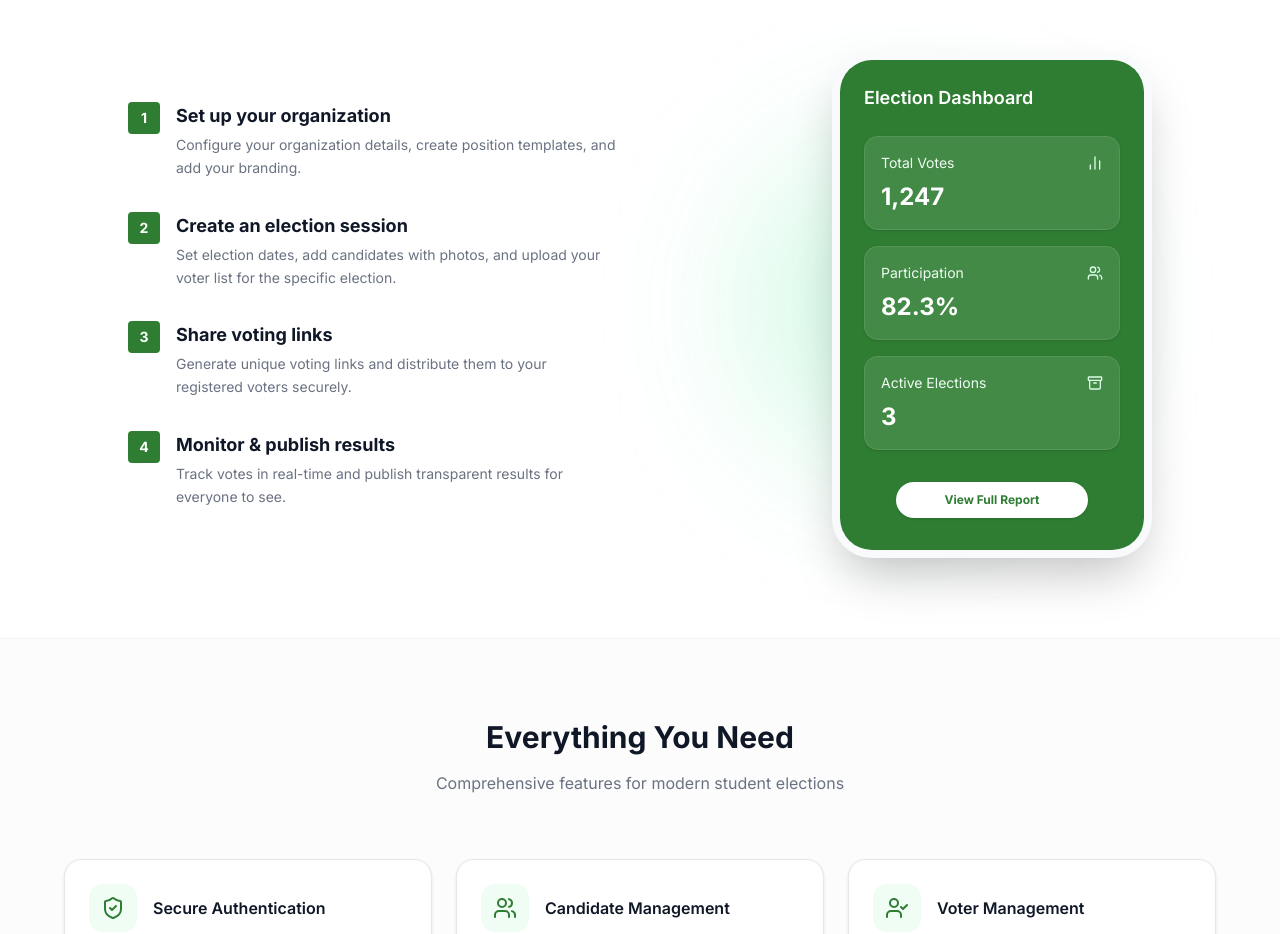
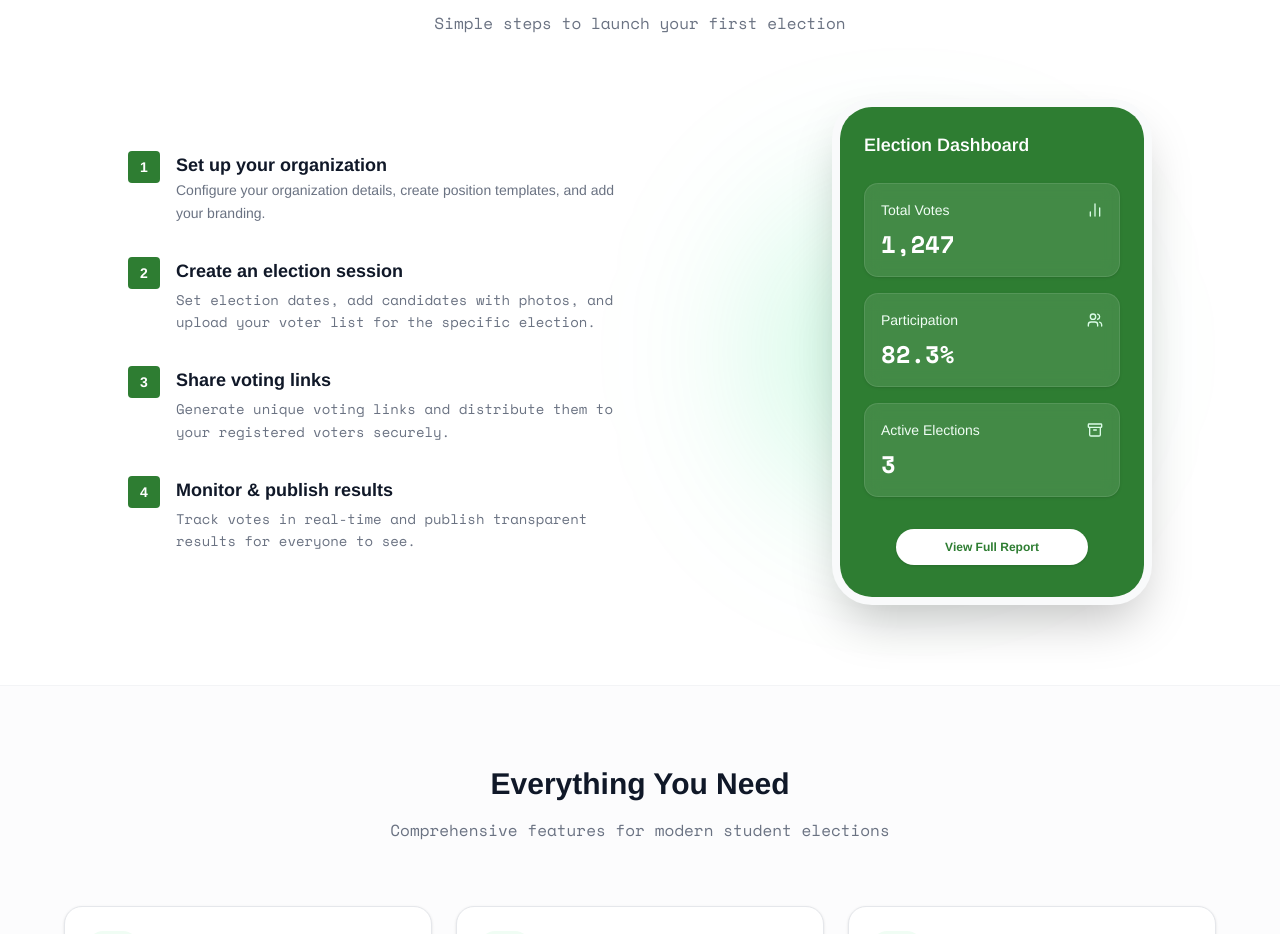
Before and after one commit to Shinkrbs/agora, a Next.js app: page / in a window 1280 px wide. Shown: the part 1400-2334 px from the top of the page. Built offline with nearby package versions, Linux system fonts and the light colour scheme.

Commit message:
feat: Updated font styling
Added Arimo and Space Mono fonts

```diff
--- a/app/(landing)/components/LandingCard.tsx
+++ b/app/(landing)/components/LandingCard.tsx
@@ -17,7 +17,7 @@ const WhySoesCard = ({ Icon, title, description }: Omit<LandingCardProps, "type"
       <h3 className="text-lg font-semibold text-gray-900 dark:text-white mb-3">
         {title}
       </h3>
-      <p className="text-gray-500 dark:text-gray-400 text-sm leading-relaxed">
+      <p className="font-mono text-gray-500 dark:text-gray-400 text-sm leading-relaxed">
         {description}
       </p>
     </div>
@@ -36,7 +36,7 @@ const CapabilityCard = ({ Icon, title, description }: Omit<LandingCardProps, "ty
           {title}
         </h3>
       </div>
-      <p className="text-gray-500 dark:text-gray-400 text-sm leading-relaxed">
+      <p className="font-mono text-gray-500 dark:text-gray-400 text-sm leading-relaxed">
         {description}
       </p>
     </div>
--- a/app/(landing)/page.tsx
+++ b/app/(landing)/page.tsx
@@ -29,10 +29,10 @@ export default function LandingPage() {
         <div className="grid grid-cols-1 gap-12 lg:grid-cols-2 lg:gap-8 items-center">
 
           <div className="max-w-2xl">
-            <h1 className="text-4xl sm:text-5xl lg:text-6xl font-extrabold italic text-gray-900 dark:text-white tracking-tight">
+            <h1 className="text-4xl sm:text-5xl lg:text-6xl font-extrabold text-gray-900 dark:text-white tracking-tight">
               All Your Elections In One Place
             </h1>
-            <p className="mt-6 text-lg text-gray-600 dark:text-gray-300">
+            <p className=" font-mono mt-6 text-lg text-gray-600 dark:text-gray-300">
               Streamline your student organization elections with a secure,
               transparent, and modern platform designed for administrators,
               voters, and public transparency.
@@ -56,7 +56,7 @@ export default function LandingPage() {
                   <Star className="h-4 w-4 fill-current" />
                   <Star className="h-4 w-4 fill-current" />
                 </div>
-                <span className="text-sm text-gray-500 dark:text-gray-400 font-medium">
+                <span className=" font-mono text-sm text-gray-500 dark:text-gray-400 font-medium">
                   Secure & Transparent
                 </span>
               </div>
@@ -119,7 +119,7 @@ export default function LandingPage() {
             <h2 className="text-2xl sm:text-3xl font-bold text-gray-900 dark:text-white">
               Why SOES?
             </h2>
-            <p className="mt-4 text-gray-500 dark:text-gray-400 text-sm sm:text-base max-w-2xl mx-auto">
+            <p className= "font-mono mt-4 text-gray-500 dark:text-gray-400 text-sm sm:text-base max-w-2xl mx-auto">
               Built specifically for student organizations with everything you need
             </p>
           </div>
@@ -145,7 +145,7 @@ export default function LandingPage() {
             <h2 className="text-2xl sm:text-3xl font-bold text-gray-900 dark:text-white">
               Get Started in Minutes
             </h2>
-            <p className="mt-4 text-gray-500 dark:text-gray-400 text-sm sm:text-base max-w-2xl mx-auto">
+            <p className=" font-mono mt-4 text-gray-500 dark:text-gray-400 text-sm sm:text-base max-w-2xl mx-auto">
               Simple steps to launch your first election
             </p>
           </div>
@@ -156,7 +156,7 @@ export default function LandingPage() {
                 <div className="flex-shrink-0 w-8 h-8 rounded text-white bg-[#2e7d32] flex items-center justify-center font-bold text-sm">1</div>
                 <div>
                   <h3 className="text-lg font-bold text-gray-900 dark:text-white">Set up your organization</h3>
-                  <p className="mt-1 text-sm text-gray-500 dark:text-gray-400 leading-relaxed">
+                  <p className="font-monomt-1 text-sm text-gray-500 dark:text-gray-400 leading-relaxed">
                     Configure your organization details, create position templates, and add your branding.
                   </p>
                 </div>
@@ -166,7 +166,7 @@ export default function LandingPage() {
                 <div className="flex-shrink-0 w-8 h-8 rounded text-white bg-[#2e7d32] flex items-center justify-center font-bold text-sm">2</div>
                 <div>
                   <h3 className="text-lg font-bold text-gray-900 dark:text-white">Create an election session</h3>
-                  <p className="mt-1 text-sm text-gray-500 dark:text-gray-400 leading-relaxed">
+                  <p className="font-mono mt-1 text-sm text-gray-500 dark:text-gray-400 leading-relaxed">
                     Set election dates, add candidates with photos, and upload your voter list for the specific election.
                   </p>
                 </div>
@@ -176,7 +176,7 @@ export default function LandingPage() {
                 <div className="flex-shrink-0 w-8 h-8 rounded text-white bg-[#2e7d32] flex items-center justify-center font-bold text-sm">3</div>
                 <div>
                   <h3 className="text-lg font-bold text-gray-900 dark:text-white">Share voting links</h3>
-                  <p className="mt-1 text-sm text-gray-500 dark:text-gray-400 leading-relaxed">
+                  <p className="font-mono mt-1 text-sm text-gray-500 dark:text-gray-400 leading-relaxed">
                     Generate unique voting links and distribute them to your registered voters securely.
                   </p>
                 </div>
@@ -186,7 +186,7 @@ export default function LandingPage() {
                 <div className="flex-shrink-0 w-8 h-8 rounded text-white bg-[#2e7d32] flex items-center justify-center font-bold text-sm">4</div>
                 <div>
                   <h3 className="text-lg font-bold text-gray-900 dark:text-white">Monitor & publish results</h3>
-                  <p className="mt-1 text-sm text-gray-500 dark:text-gray-400 leading-relaxed">
+                  <p className="font-mono mt-1 text-sm text-gray-500 dark:text-gray-400 leading-relaxed">
                     Track votes in real-time and publish transparent results for everyone to see.
                   </p>
                 </div>
@@ -205,21 +205,21 @@ export default function LandingPage() {
                         <span className="text-sm text-green-50">Total Votes</span>
                         <BarChart2 className="w-4 h-4 text-green-100" />
                       </div>
-                      <div className="text-2xl font-bold">1,247</div>
+                      <div className="font-mono text-2xl font-bold">1,247</div>
                     </div>
                     <div className="bg-white/10 rounded-xl p-4 border border-white/10 shadow-sm backdrop-blur-sm">
                       <div className="flex justify-between items-center mb-2">
                         <span className="text-sm text-green-50">Participation</span>
                         <Users className="w-4 h-4 text-green-100" />
                       </div>
-                      <div className="text-2xl font-bold">82.3%</div>
+                      <div className="font-mono text-2xl font-bold">82.3%</div>
                     </div>
                     <div className="bg-white/10 rounded-xl p-4 border border-white/10 shadow-sm backdrop-blur-sm">
                       <div className="flex justify-between items-center mb-2">
                         <span className="text-sm text-green-50">Active Elections</span>
                         <Archive className="w-4 h-4 text-green-100" />
                       </div>
-                      <div className="text-2xl font-bold">3</div>
+                      <div className="font-mono text-2xl font-bold">3</div>
                     </div>
                   </div>
                   <div className="mt-8 mb-2 flex justify-center">
@@ -241,7 +241,7 @@ export default function LandingPage() {
             <h2 className="text-2xl sm:text-3xl font-bold text-gray-900 dark:text-white">
               Everything You Need
             </h2>
-            <p className="mt-4 text-gray-500 dark:text-gray-400 text-sm sm:text-base max-w-2xl mx-auto">
+            <p className="font-mono mt-4 text-gray-500 dark:text-gray-400 text-sm sm:text-base max-w-2xl mx-auto">
               Comprehensive features for modern student elections
             </p>
           </div>
@@ -267,7 +267,7 @@ export default function LandingPage() {
             <h2 className="text-2xl sm:text-3xl lg:text-4xl font-bold text-white mb-6">
               Ready to modernize your elections?
             </h2>
-            <p className="text-green-50 mb-10 max-w-2xl mx-auto text-sm sm:text-base leading-relaxed">
+            <p className="font-mono text-green-50 mb-10 max-w-2xl mx-auto text-sm sm:text-base leading-relaxed">
               Join student organizations using SOES for secure, transparent, and efficient elections.
             </p>
             <div className="flex flex-col sm:flex-row justify-center gap-4">
--- a/app/globals.css
+++ b/app/globals.css
@@ -45,6 +45,8 @@
   --radius-2xl: calc(var(--radius) * 1.8);
   --radius-3xl: calc(var(--radius) * 2.2);
   --radius-4xl: calc(var(--radius) * 2.6);
+  --font-sans: var(--font-arimo);
+  --font-mono: var(--font-space-mono);
 }
 
 :root {
--- a/app/layout.tsx
+++ b/app/layout.tsx
@@ -1,8 +1,19 @@
 import type { Metadata } from "next";
-import { Inter } from "next/font/google";
+import { Arimo, Space_Mono } from "next/font/google";
 import "./globals.css";
 
-const inter = Inter({ subsets: ["latin"] });
+// Configure Arimo
+const arimo = Arimo({
+  subsets: ["latin"],
+  variable: "--font-arimo",
+});
+
+// Configure Space Mono (requires weight specification)
+const spaceMono = Space_Mono({
+  weight: ["400", "700"],
+  subsets: ["latin"],
+  variable: "--font-space-mono",
+});
 
 export const metadata: Metadata = {
   title: "SOES",
@@ -16,7 +27,10 @@ export default function RootLayout({
 }>) {
   return (
     <html lang="en">
-      <body className={inter.className}>{children}</body>
+      {/* Inject both font variables and set the default font to sans */}
+      <body className={`${arimo.variable} ${spaceMono.variable} font-sans antialiased`}>
+        {children}
+      </body>
     </html>
   );
 }
```
